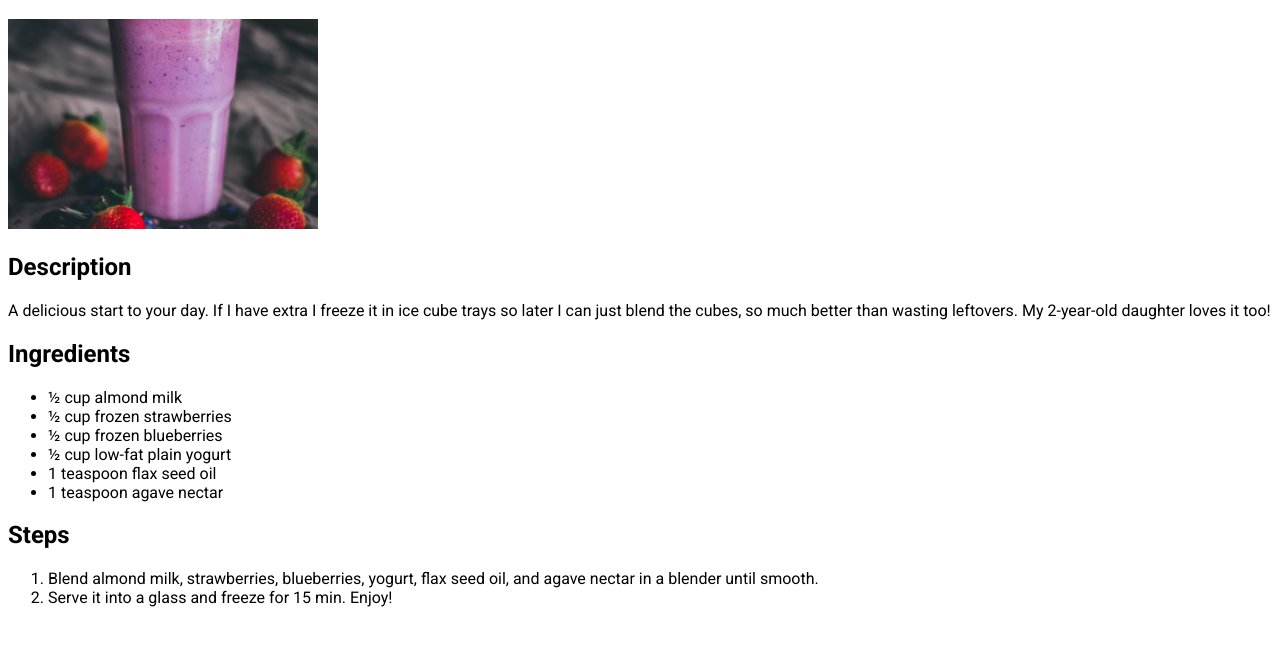
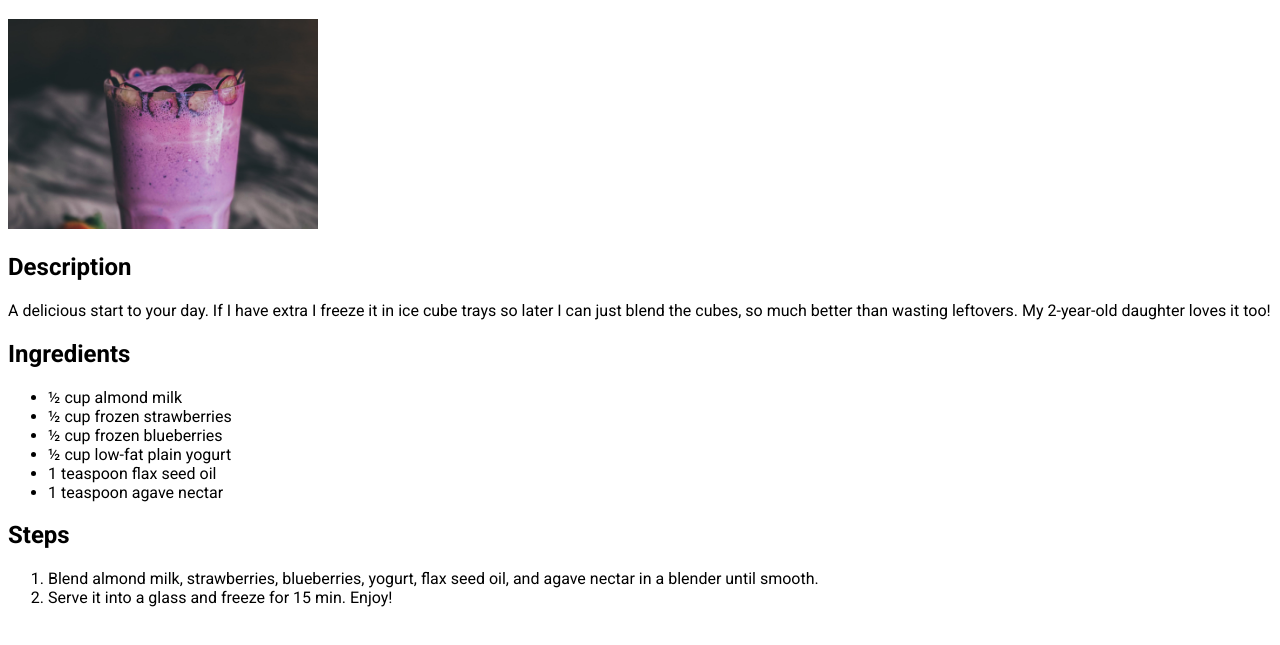
Before and after one commit to chandu-vemula/odin_recipes, a plain HTML site: page recipes/blueberry-smoothies.html in a window 1280 px wide. Shown: the part 89-734 px from the top of the page. Drawn offline with Linux system fonts and the light colour scheme.

Commit message:
Adjust recipes image position and change heading

```diff
--- a/recipes/blueberry-smoothies.html
+++ b/recipes/blueberry-smoothies.html
@@ -13,7 +13,7 @@
     }
     img{
       object-fit: cover;
-      object-position: center;
+      object-position: top;
     }
   </style>
 </head>
```
Also changed, not shown: index.html (+1 -3 lines), recipes/pesto-pasta.html (+1 -1 lines).
